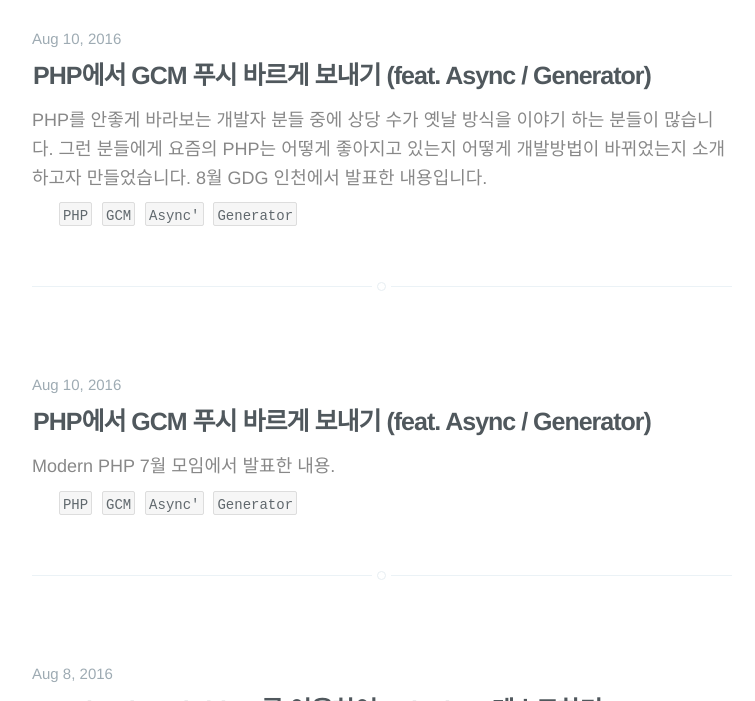
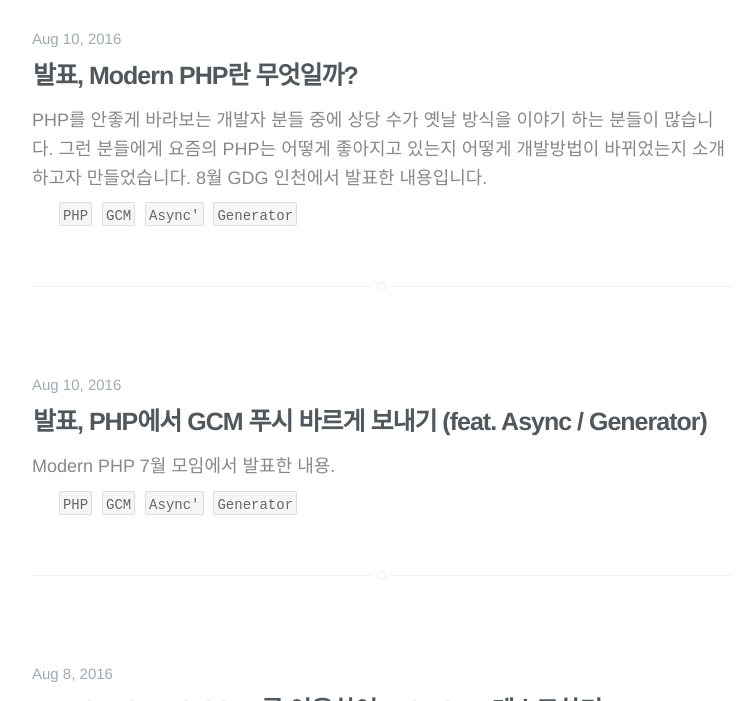
Before and after one commit to wan2land/wan2land.github.io, a Jekyll site: the page built from index.html, in a window 1280 px wide and 900 px high, scrolled down 460 px, cut to the strip 199-900 px from the top of the window. Shown: the whole strip, without its empty margins (258-1013 px from the left). Built offline with Jekyll 4.4.1, drawn with Linux system fonts in a browser that asks for light colours; nearby versions of some CDN libraries; the list of posts is cut into pages by our own code; comment, search, counter and statistics services are not loaded; a style sheet for code colours, icons or effects is not loaded.

Commit message:
fix title

```diff
--- a/_posts/2016-08-10-modern-php.md
+++ b/_posts/2016-08-10-modern-php.md
@@ -1,6 +1,6 @@
 ---
 layout: post
-title: "PHP에서 GCM 푸시 바르게 보내기 (feat. Async / Generator)"
+title: "발표, Modern PHP란 무엇일까?"
 date: 2016-08-10 11:07:39 +09:00
 tags: ['PHP', 'GCM', Async', 'Generator']
 ---
--- a/_posts/2016-08-10-php-fast-gcm.md
+++ b/_posts/2016-08-10-php-fast-gcm.md
@@ -1,6 +1,6 @@
 ---
 layout: post
-title: "PHP에서 GCM 푸시 바르게 보내기 (feat. Async / Generator)"
+title: "발표, PHP에서 GCM 푸시 바르게 보내기 (feat. Async / Generator)"
 date: 2016-08-10 11:06:05 +09:00
 tags: ['PHP', 'GCM', Async', 'Generator']
 ---
```
